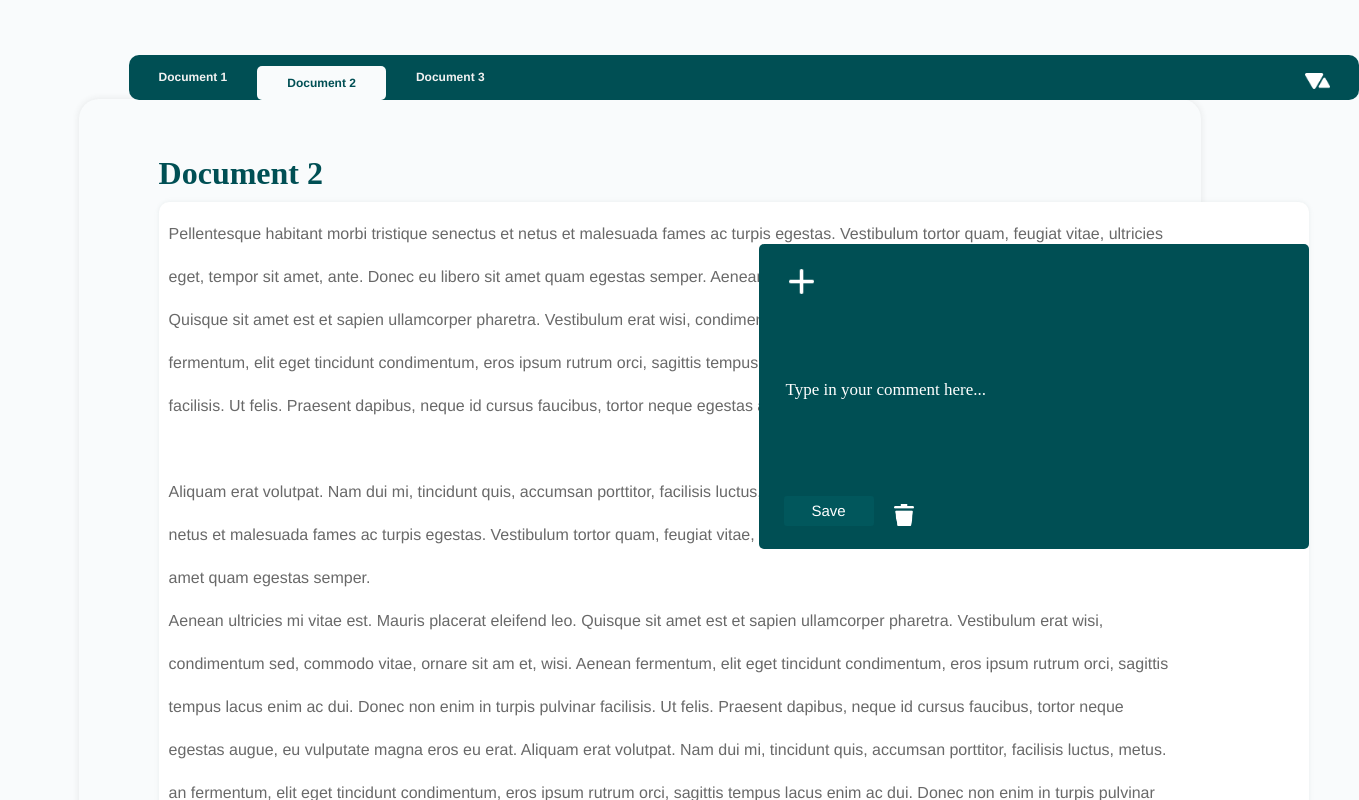
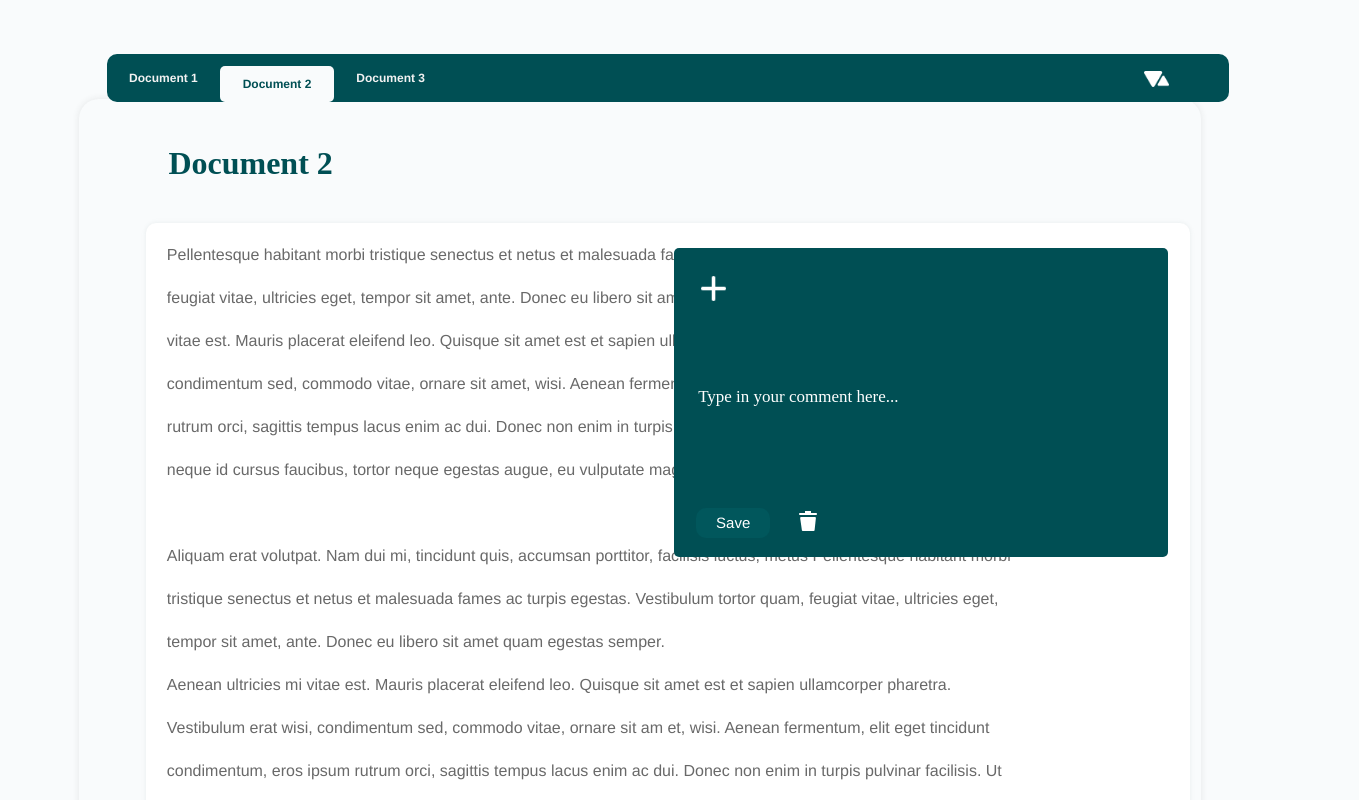
Before and after one commit to Thecoder0012/Legal_documents, a plain HTML site: page src/templates/document2.html in a window 1280 px wide. Both pictures are taken after a click on the button "Create message". Shown: the top 800 px of the page, 1359 px wide, since content can reach past the window. Drawn offline with Linux system fonts and the light colour scheme.

Commit message:
changing of css and small changes in index.html

```diff
--- a/src/css/main.css
+++ b/src/css/main.css
@@ -26,6 +26,7 @@ body {
     border-radius: 20px;
     margin: 0%;
     height: 100%;
+    scroll-behavior: smooth;
 }
 
 /* =============
@@ -35,10 +36,10 @@ body {
 .navbar {
     position: relative;
     overflow: hidden;
-    margin-bottom: 110px;
-    margin-top: -44px;
-    width: 1230px;
-    margin-left: 50px;
+    margin-bottom: 7.8%;
+    margin-top: -4%;
+    width: 100%;
+    margin-left: 2.5%;
     background-color: #004F54;
     border-radius: 10px;
 }
@@ -50,16 +51,16 @@ body {
     float: left;
     color: #f2f2f2;
     text-align: center;
-    padding: 10px 30px;
+    padding: 1% 2%;
     text-decoration: none;
     font-size: 12px;
-    margin-top: 5px;
+    margin-top: 0.5%;
 }
 
 h1 {
     color: #004F54;
-    margin-left: 80px;
-    margin-top: -55px;
+    margin-left: 8%;
+    margin-top: -4%;
 }
 
 
@@ -67,7 +68,7 @@ h1 {
     background-color: #F9FBFC;
     color: #004F54;
     border-radius: 5px;
-    margin-top: 11px;
+    margin-top: 1%;
 }
 
 .navbar a.navdoc1,
@@ -75,30 +76,25 @@ h1 {
 .navbar a.navdoc3 {
     background: #F9FBFC;
     color: #004F54;
-    margin-top: 11px;
+    margin-top: 1%;
     border-radius: 5px;
 }
 
 .container {
     position: absolute;
-    width: 1150px;
-    height: 300px;
-    left: 80px;
-    top: 260px;
+    width: 93%;
+    left: 6%;
+    top: 5%;
     font-family: Helvetica Neue;
     font-style: normal;
     font-weight: normal;
     font-size: 16px;
     line-height: 43px;
     pointer-events: none;
-    display: flex;
-    align-items: center;
 }
 
 .container .text-container {
-    padding-right: 130px;
-    padding-left: 10px;
-    padding-top: 10px;
+    padding: 1% 15% 5% 2%;
     position: absolute;
     border-radius: 10px;
     box-shadow: 0px 0px 4px rgba(192, 203, 202, 0.3);
@@ -110,7 +106,7 @@ h1 {
     line-height: 43px;
     display: flex;
     align-items: center;
-    margin-top: 100px;
+    margin-top: 8%;
     background-color: #FFFFFF;
 }
 
@@ -120,15 +116,14 @@ h1 {
    ============= */
 
 .modal-container {
-    width: 500px;
-    height: 250px;
+    width: 40%;
     background-color: #004F54;
     background-position: 100%;
     border-radius: 5px;
-    padding: 25px 25px 30px;
+    padding: 2.5% 2% 2%;
     opacity: 0;
-    margin-left: 680px;
-    margin-top: 30px;
+    margin-left: 53%;
+    margin-top: 4%;
     transition: opacity 0.5s ease;
     pointer-events: none;
     position: absolute;
@@ -172,9 +167,9 @@ textarea::-webkit-scrollbar {
 
 
 #icon {
-    margin-left: 790px;
-    margin-top: 18px;
-    width: 25px;
+    margin-left: 62%;
+    margin-top: 1.5%;
+    width: 2.3%;
 }
 
 ::placeholder {
@@ -188,26 +183,26 @@ textarea::-webkit-scrollbar {
    ============= */
 
 #create {
-    margin-left: 1115px;
-    margin-top: 170px;
-    width: 110px;
-    height: 80px;
+    margin-left: 88%;
+    margin-top: 15%;
+    width: 10%;
+    height: 8%;
     background-color: #004F54;
     color: white;
     font-size: 15px;
     border-radius: 10px;
     position: absolute;
+    cursor: pointer;
 }
 
 #save {
     position: absolute;
-    margin-top: 10px;
-    text-align: center;
-    width: 90px;
+    margin-top: 3%;
+    width: 15%;
     height: 30px;
     color: #FFFFFF;
     background: #01575C;
-    border-radius: 3px;
+    border-radius: 10px;
     outline: none;
     border: transparent;
     font-family: Helvetica Neue;
@@ -218,7 +213,7 @@ textarea::-webkit-scrollbar {
 }
 
 #delete {
-    margin-left: 110px;
-    margin-top: 18px;
-    width: 20px;
+    margin-left: 23%;
+    margin-top: 4%;
+    width: 4%;
 }
```
